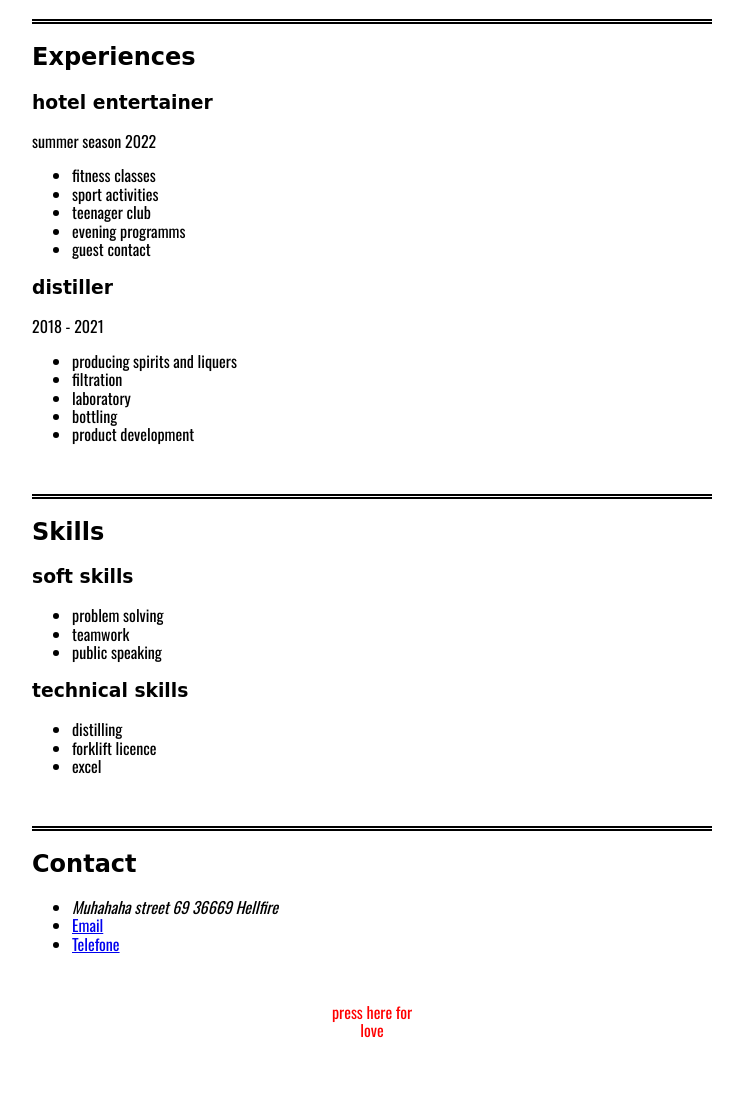
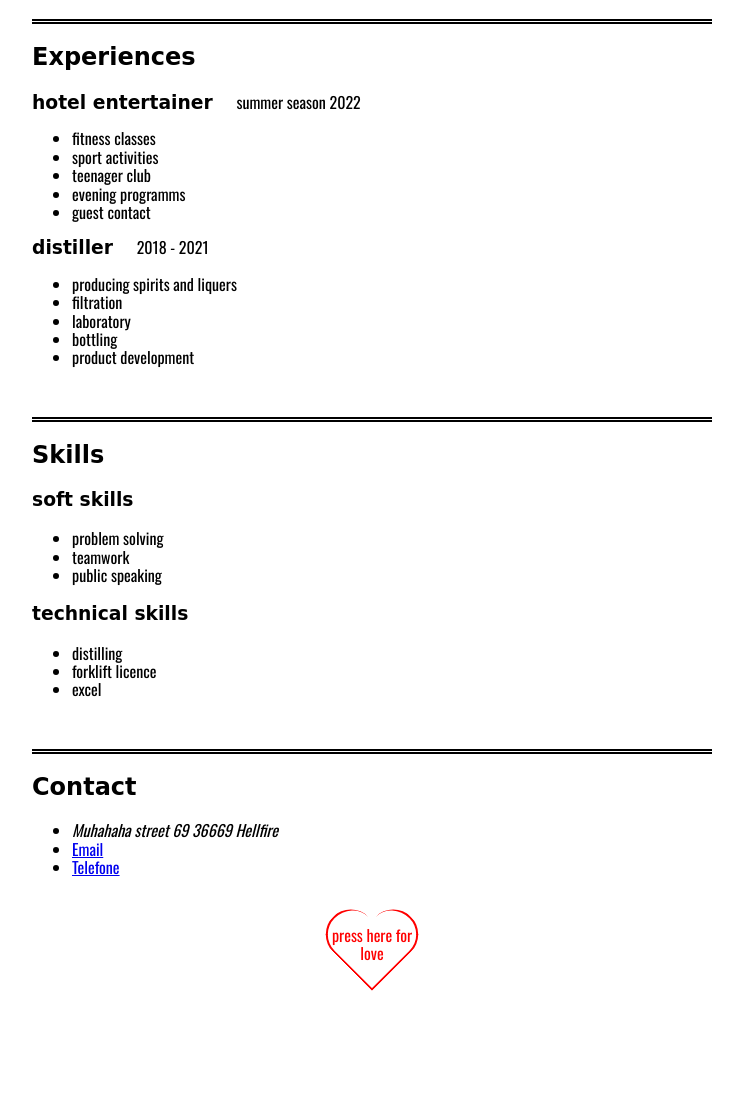
Before and after one commit to AnjaWurli/CV-Setup, a plain HTML site: page index.html in a window 1280 px wide. Shown: the part 500-1599 px from the top of the page, without its empty margins (268-1011 px from the left). Drawn offline with nearby package versions, Linux system fonts and the light colour scheme; a web font is replaced by a local one.

Commit message:
add display property to experience subheadings

```diff
--- a/index.html
+++ b/index.html
@@ -48,8 +48,8 @@
         <article id="experiences">
             <h2>Experiences</h2> <!-- Arbeitgeber nicht vergessen -->
             <header>
-                <h3>hotel entertainer</h3>
-                <p>summer season 2022</p>
+                <h3 class="period">hotel entertainer</h3>
+                <p class="period">summer season 2022</p>
             </header>
             <ul>
                 <li>fitness classes</li>
@@ -60,8 +60,8 @@
             </ul>
 
             <header>
-                <h3>distiller</h3>
-                <p>2018 - 2021</p>
+                <h3 class="period">distiller</h3>
+                <p class="period">2018 - 2021</p>
             </header>
 
             <ul>
--- a/style.css
+++ b/style.css
@@ -66,6 +66,14 @@ h6 {
   border-top: thick double black;
 }
 
+.period {
+  display: inline-block;
+  margin-right: 20px;
+  margin-top: 0;
+  margin-bottom: 0;
+  _border: 2px solid black;
+}
+
 /* ---for the list of navigation elements, that I don't use anymore--- */
 .spider {
   max-width: 60px; /* list numbers back next to the content through minimize the width*/
@@ -115,12 +123,17 @@ h6 {
   border-radius: 50px 50px 0 0; /* make the top edge round */
   transform: rotate(-45deg); /* 45 degrees rotation counter clockwise */
   transform-origin: 0 100%; /* Rotate it around the bottom-left corner */
+  border-top: 2px solid red;
 }
 
 .custom:after {
   left: 0; /* placing the right part properly */
   transform: rotate(45deg); /* rotating 45 degrees clockwise */
   transform-origin: 100% 100%; /* rotation is around bottom-right corner this time */
+  border-right: 2px solid red;
+}
+.custom:before {
+  border-left: 2px solid red;
 }
 /* source: https://stackoverflow.com/questions/17386168/how-to-create-a-heart-shape-using-css */
 /* ----------- heart shaped checkbox --------------*/
```
